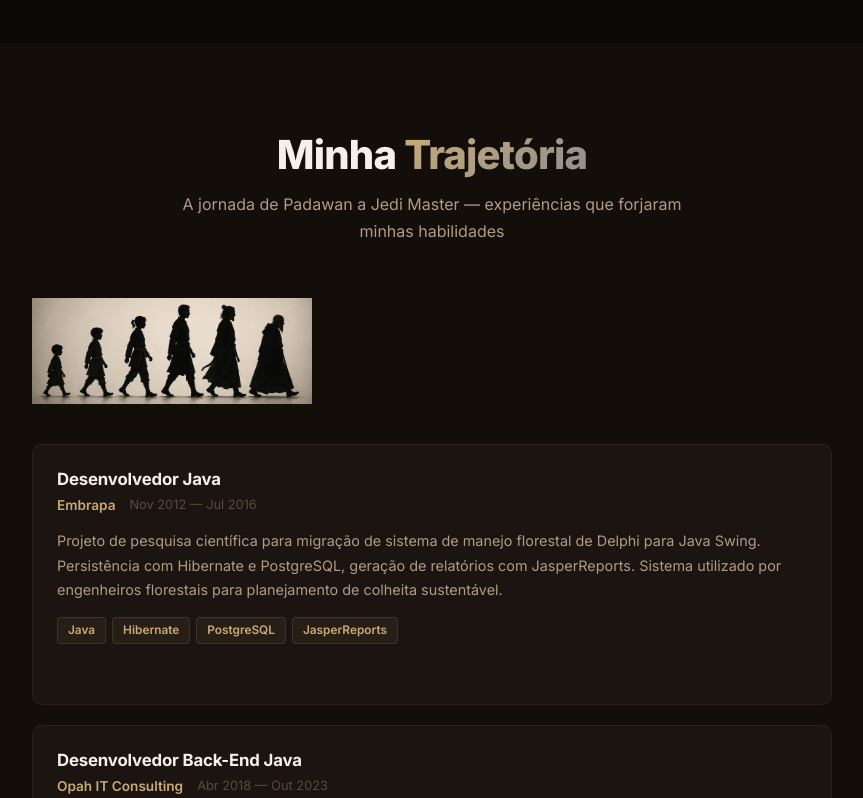
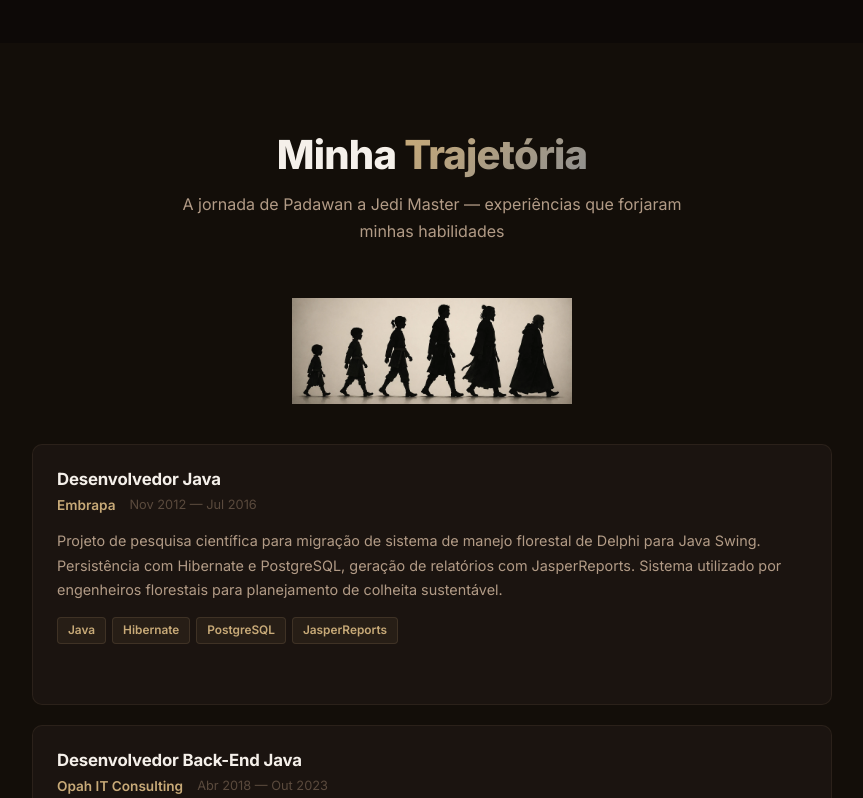
Before and after one commit to holandale0/personal-portfolio, an Angular app: page / in a window 1280 px wide. Shown: the part 3019-3817 px from the top of the page, without its empty margins (208-1071 px from the left). Built offline with nearby package versions, Linux system fonts and the light colour scheme.

Commit message:
fix(experience): correctly center evolution image via picture element width

```diff
--- a/src/app/components/experience/experience.scss
+++ b/src/app/components/experience/experience.scss
@@ -7,8 +7,12 @@
     display: flex;
     justify-content: center;
 
+    picture {
+      width: 35%;
+    }
+
     img {
-      width: 35%;
+      width: 100%;
       height: auto;
       display: block;
       object-fit: contain;
```
